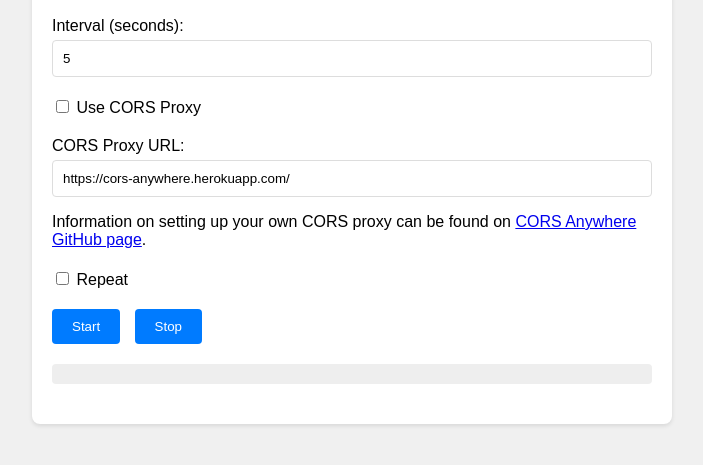
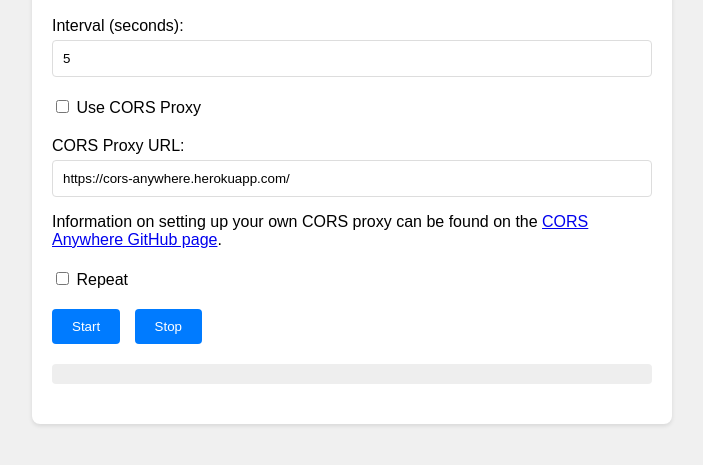
Before and after one commit to aaron777collins/urlcron, a plain HTML site: page index.html in a window 1280 px wide. Shown: the part 163-628 px from the top of the page, without its empty margins (288-991 px from the left). Drawn offline with Linux system fonts and the light colour scheme.

Commit message:
Update index.html

```diff
--- a/index.html
+++ b/index.html
@@ -25,7 +25,7 @@
             <div class="form-group">
                 <label for="corsProxyUrl">CORS Proxy URL:</label>
                 <input type="text" id="corsProxyUrl" name="corsProxyUrl" value="https://cors-anywhere.herokuapp.com/">
-                <p>Information on setting up your own CORS proxy can be found on <a href="https://github.com/Rob--W/cors-anywhere/" target="_blank">CORS Anywhere GitHub page</a>.</p>
+                <p>Information on setting up your own CORS proxy can be found on the <a href="https://github.com/Rob--W/cors-anywhere/" target="_blank">CORS Anywhere GitHub page</a>.</p>
             </div>
             <div class="form-group">
                 <input type="checkbox" id="repeat" name="repeat">
```
